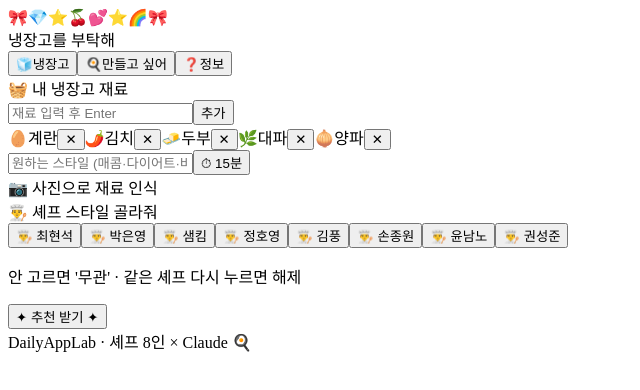
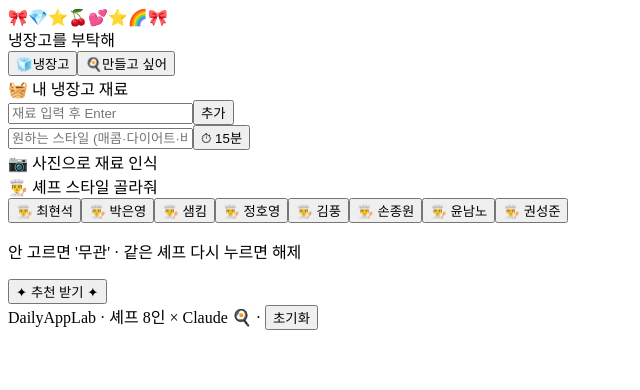
Before and after one commit to Abraham721/fridge-please, a React (Vite) app: page / in a window 1280 px wide. Shown: the top 390 px of the page, without its empty margins (0-640 px from the left). Built offline with nearby package versions, Linux system fonts and the light colour scheme; the HTML template or start-up script is replaced by a standard one; a web font is replaced by a local one.

Commit message:
셰프 레스토랑 메뉴 페르소나 + UI 정리(예시 제거·높이 축소·정보탭 제거·만들고싶어 셰프)

```diff
--- a/src/App.jsx
+++ b/src/App.jsx
@@ -19,7 +19,7 @@ const DECOS = [
 
 export default function App() {
   const [tab, setTab] = useState('fridge')
-  const [ingredients, setIngredients] = useState(() => load(LS_ING, ['계란', '김치', '두부', '대파', '양파']))
+  const [ingredients, setIngredients] = useState(() => load(LS_ING, []))
   const [chefId, setChefId] = useState(() => load(LS_CHEF, ''))
   const [input, setInput] = useState('')
   const [style, setStyle] = useState('')
@@ -89,12 +89,12 @@ export default function App() {
         <nav className="tabs">
           <button className={tab === 'fridge' ? 'on' : ''} onClick={() => setTab('fridge')}><span className="em">🧊</span>냉장고</button>
           <button className={tab === 'cook' ? 'on' : ''} onClick={() => setTab('cook')}><span className="em">🍳</span>만들고 싶어</button>
-          <button className={tab === 'info' ? 'on' : ''} onClick={() => setTab('info')}><span className="em">❓</span>정보</button>
         </nav>
 
         {busy && !showResults && <div className="banner busy">{busy}</div>}
         {error && <div className="banner err" onClick={() => setError('')}>{error} ✕</div>}
 
+        <div className="tabbody">
         {tab === 'fridge' && (
           <>
             <section className="card">
@@ -146,10 +146,18 @@ export default function App() {
               <button onClick={() => onCook()}>계산</button>
             </div>
             <div className="chips">
-              {RECIPES.slice(0, 8).map(r => (
-                <button className="chip add" key={r.name} onClick={() => { setTarget(r.name); onCook(r.name) }}>{r.emoji} {r.name}</button>
+              {CHEFS.map(c => (
+                <button className={'chip add' + (chefId === c.id ? ' sel' : '')} key={c.id} onClick={() => setChefId(prev => prev === c.id ? '' : c.id)}>👨‍🍳 {c.name}</button>
               ))}
             </div>
+            <p className="hint">{chef ? chef.name + '의 대표 요리 — 누르면 살 재료를 알려줘요' : '셰프를 고르면 대표 요리가 나와요'}</p>
+            {chef && (
+              <div className="chips">
+                {chef.signatures.map(d => (
+                  <button className="chip add" key={d} onClick={() => { setTarget(d); onCook(d) }}>{d}</button>
+                ))}
+              </div>
+            )}
             {cook && (
               <div className="cookresult">
                 <div className="h">{cook.dish}</div>
@@ -161,16 +169,9 @@ export default function App() {
             )}
           </section>
         )}
+        </div>
 
-        {tab === 'info' && (
-          <section className="card">
-            <div className="h">ℹ️ 정보</div>
-            <p style={{ fontSize: 13, lineHeight: 1.6 }}>사진 인식·AI 추천은 서버(Vercel 함수)에서 <b>Claude</b>로 동작해요. 재료·원하는 스타일·15분 제한·선택 셰프 페르소나를 반영해 추천합니다.</p>
-            <button className="danger" onClick={() => { if (window.confirm('재료/설정을 모두 지울까요?')) { localStorage.removeItem(LS_ING); localStorage.removeItem(LS_CHEF); window.location.reload() } }}>초기화</button>
-          </section>
-        )}
-
-        <div className="foot">DailyAppLab · 셰프 8인 × Claude 🍳</div>
+        <div className="foot">DailyAppLab · 셰프 8인 × Claude 🍳 · <button className="resetlink" onClick={() => { if (window.confirm('재료/설정을 모두 지울까요?')) { localStorage.removeItem(LS_ING); localStorage.removeItem(LS_CHEF); window.location.reload() } }}>초기화</button></div>
       </div>
 
       {showResults && (
--- a/src/styles.css
+++ b/src/styles.css
@@ -101,3 +101,7 @@ body{
 .tgl{border:2px solid var(--pink);background:#fff;color:var(--hot);border-radius:12px;padding:0 12px;font-family:inherit;font-size:12.5px;cursor:pointer;white-space:nowrap;box-shadow:var(--soft)}
 .tgl.on{background:var(--hot);color:#fff;border-color:#fff}
 .time{font-size:10.5px;color:#6a4a86;background:var(--lav);border-radius:8px;padding:3px 8px;white-space:nowrap;margin-left:4px}
+
+/* 탭 높이 고정(전환 시 점프 방지) + 푸터 초기화 링크 */
+.tabbody{min-height:0}
+.resetlink{background:none;border:0;color:#c98fbf;text-decoration:underline;font-size:10.5px;cursor:pointer;font-family:inherit;padding:0}
```
